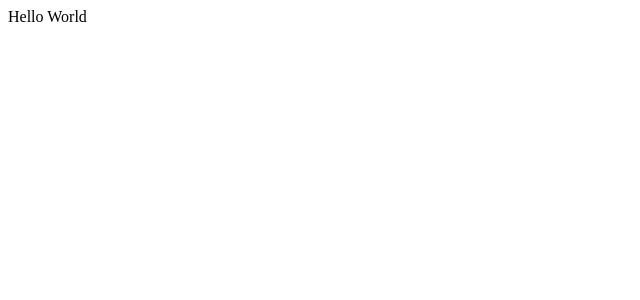
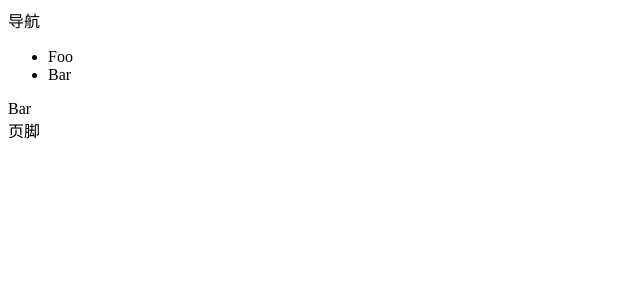
Before and after one commit to ReeseKenn/salt-cost-fe, a Vue app: page /#/about in a window 1280 px wide. Shown: the top 300 px of the page, without its empty margins (0-640 px from the left). Built offline with nearby package versions, Linux system fonts and the light colour scheme.

Commit message:
引入vue-router4

```diff
--- a/package.json
+++ b/package.json
@@ -8,7 +8,8 @@
     "preview": "vite preview"
   },
   "dependencies": {
-    "vue": "3.2.31"
+    "vue": "3.2.31",
+    "vue-router": "4.0.14"
   },
   "devDependencies": {
     "@vitejs/plugin-vue": "2.3.1",
--- a/src/App.tsx
+++ b/src/App.tsx
@@ -1,7 +1,24 @@
 import { defineComponent } from "vue";
+import { RouterView } from 'vue-router';
 
 export const App = defineComponent({
-    setup(){
-        return () => <div>Hello World</div>
-    }
+  setup() {
+    return () => <>
+      <header>导航
+        <ul>
+          <li>
+            <router-link to="/">Foo</router-link>
+          </li>
+          <li>
+            <router-link to="/about">Bar</router-link>
+          </li>
+        </ul>
+      </header>
+      <div>
+        <RouterView />
+      </div>
+      <footer>页脚</footer>
+    </>
+
+  }
 })
--- /dev/null
+++ b/src/views/Bar.tsx
@@ -0,0 +1,8 @@
+import { defineComponent } from 'vue';
+export const Bar = defineComponent({
+  setup: (props, context) => {
+    return () => (
+      <div>Bar</div>
+    )
+  }
+})
--- /dev/null
+++ b/src/views/Foo.tsx
@@ -0,0 +1,8 @@
+import { defineComponent } from 'vue';
+export const Foo = defineComponent({
+  setup: (props, context) => {
+    return () => (
+      <div>Foo</div>
+    )
+  }
+})
```
Also changed, not shown: src/main.ts (+17 -1 lines), 1 other file (tests, documents, lock files or other folders).
